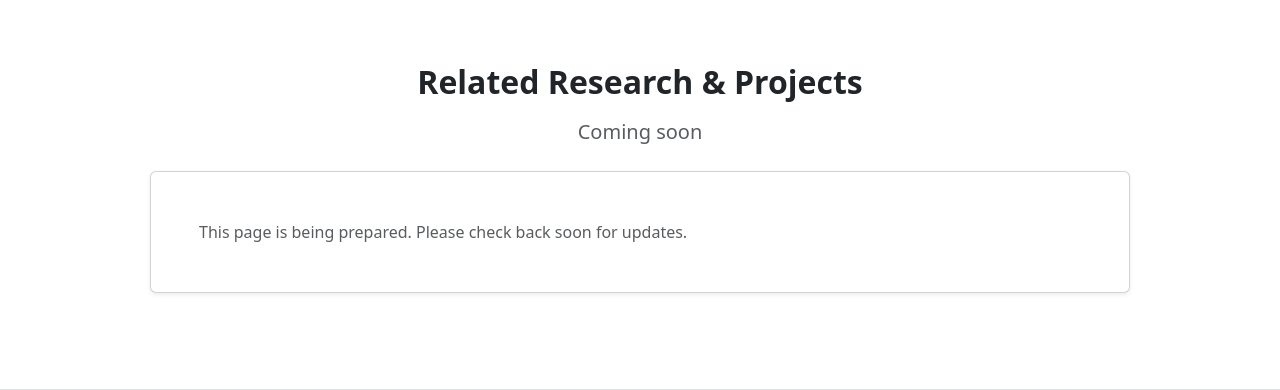
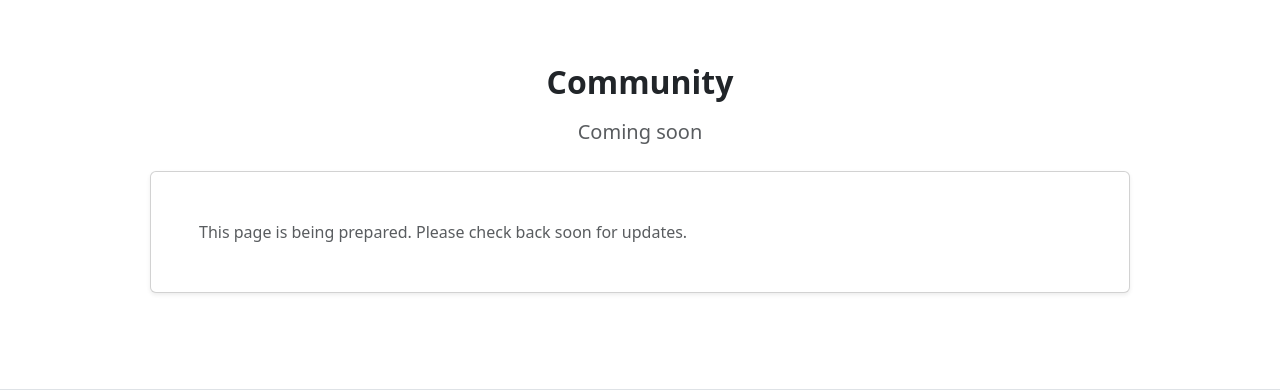
Before and after one commit to roilhi/treetagger-flask-app, a Flask app: page /community in a window 1280 px wide. Shown: the part 57-447 px from the top of the page. Run offline with Flask 3, Linux system fonts and the light colour scheme.

Commit message:
title blank page community and MAELC link

```diff
--- a/views/templates/community.html
+++ b/views/templates/community.html
@@ -1,11 +1,11 @@
 {% extends "base.html" %}
 
-{% block title %}Projects & Research{% endblock %}
+{% block title %}Community{% endblock %}
 
 {% block body %}
   <main class="container py-4 py-lg-5">
     <section class="text-center mx-auto" style="max-width: 980px">
-      <h1 class="h2 fw-semibold mb-3">Related Research & Projects</h1>
+      <h1 class="h2 fw-semibold mb-3">Community</h1>
       <p class="lead text-body-secondary mb-0">Coming soon</p>
     </section>
 
--- a/views/templates/projects.html
+++ b/views/templates/projects.html
@@ -52,7 +52,7 @@
         <ul>
           <li>
           <p class="mb-0 text-body-secondary">
-            <em>Diseño, Recolección y Análisis De Un Corpus Académico Multimodal (Academic English Learner Corpus (Fase 1))</em><br>
+            <em> <a href="https://sites.google.com/view/maelc/p%C3%A1gina-principal" target="_blank">Diseño, Recolección y Análisis De Un Corpus Académico Multimodal (Academic English Learner Corpus (Fase 1))</a></em><br>
             <strong>Universidad Autónoma del Estado de Hidalgo</strong>
           </p>
           </li>
```
